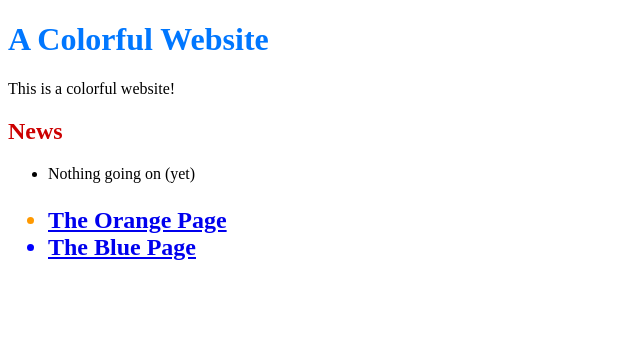
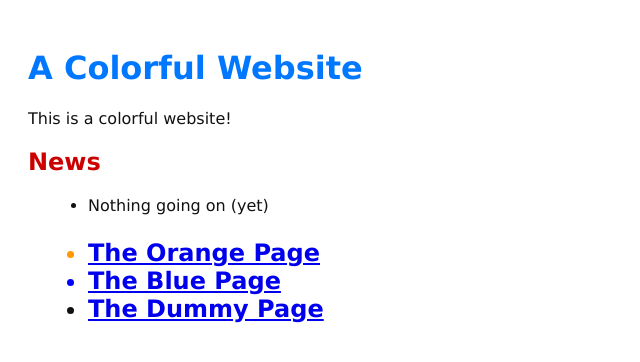
Before and after one commit to charley3849/my-git-repo, a plain HTML site: page index.html in a window 1280 px wide. Shown: the whole page, without its empty margins (0-640 px from the left). Drawn offline with Linux system fonts and the light colour scheme.

Commit message:
Link html pages to stylesheet

```diff
--- a/index.html
+++ b/index.html
@@ -3,6 +3,7 @@
 <html lang="en">
 <head>
     <title>A Colorful Website</title>
+    <link rel="stylesheet" href="style.css"/>
 </head>
 <body>
     <h1 style="color: #07f">A Colorful Website</h1>
@@ -27,6 +28,13 @@
             <a href="blue.html">The Blue Page</a>
         </li>
 
+                        </li>
+
+                <li>
+            <a href="dummy.html">The Dummy Page</a>
+        </li>
+
+
         </ul>
     </h2>
 </body>
```
Also changed, not shown: blue.html (+1 -0 lines), orange.html (+1 -0 lines).
